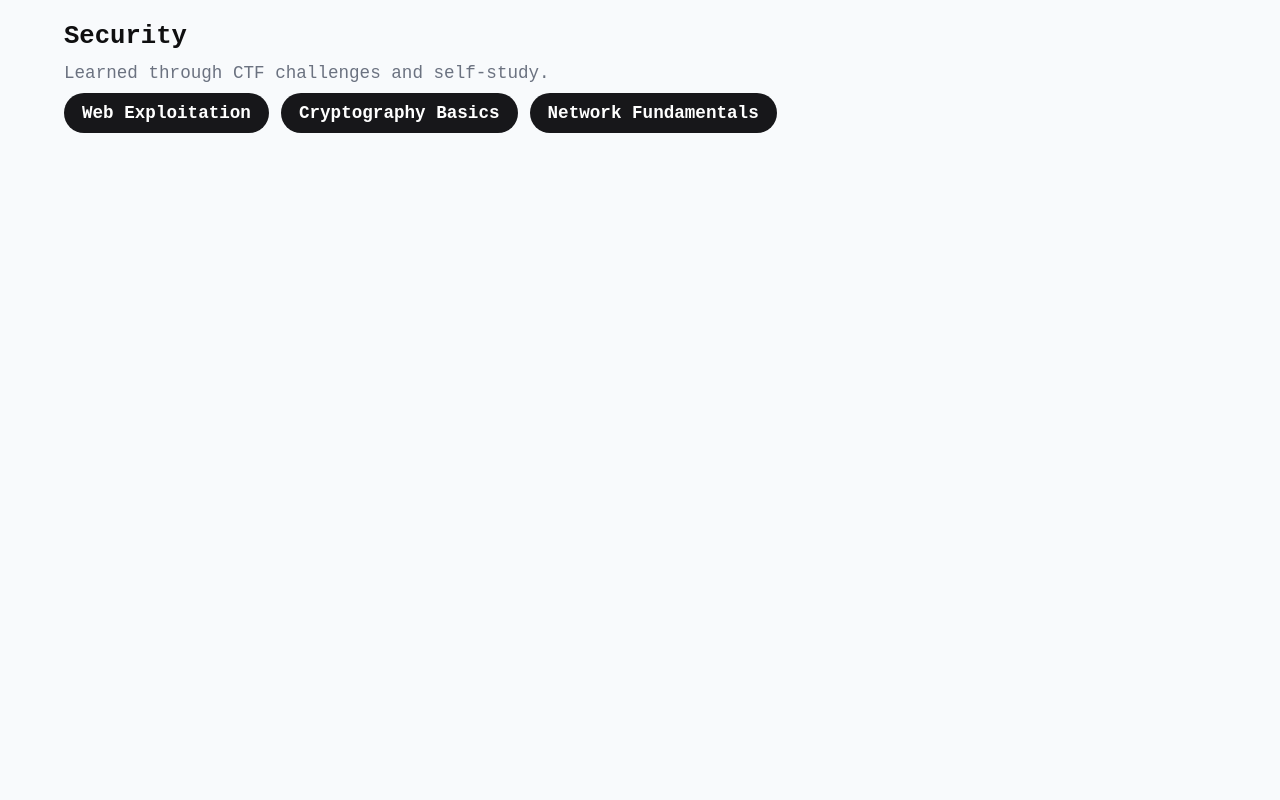
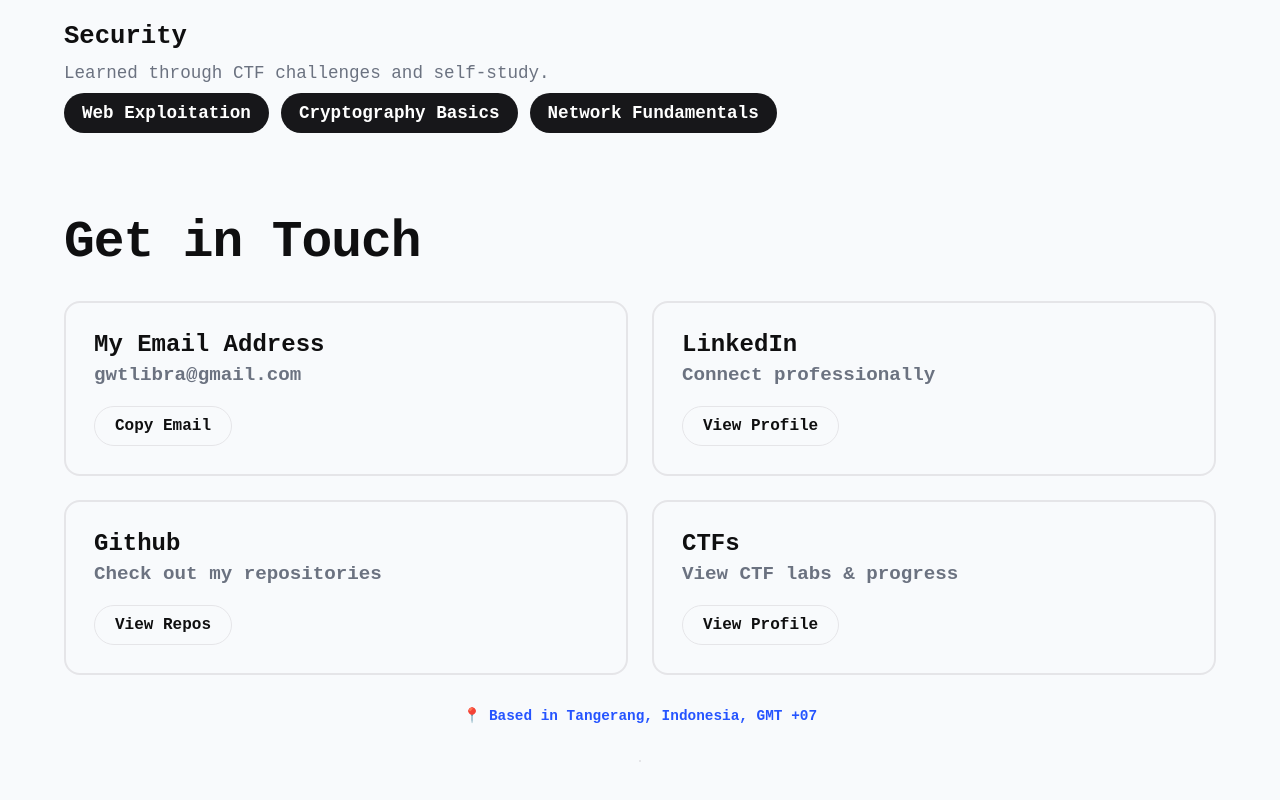
Before and after one commit to GregoryWTz/myportfolio, a React (Vite) app: page / in a window 1280 px wide. Shown: the part 2839-3639 px from the top of the page. Before the commit the page ends 3032 px from the top, so only its background shows below. Built offline with nearby package versions, Linux system fonts and the light colour scheme.

Commit message:
Update8: Contact section, might update later

```diff
--- /dev/null
+++ b/src/components/Contact.jsx
@@ -0,0 +1,86 @@
+import { useState } from "react";
+import "../styles/Contact.css";
+import { useLanguage } from "../context/LanguageContext";
+import { useInView } from "../hooks/useInView";
+
+function ContactCard({ card, copiedLabel }) {
+    const [copied, setCopied] = useState(false);
+
+    const handleCopy = async () => {
+        try {
+            await navigator.clipboard.writeText(card.value);
+            setCopied(true);
+            setTimeout(() => setCopied(false), 2000);
+        } catch (err) {
+            console.error("Failed to copy email:", err);
+        }
+    };
+
+    return (
+        <div className="contact__box">
+            <h3 className="contact__box-title">{card.title}</h3>
+            <p className="contact__box-text">{card.text}</p>
+
+            {card.type === "email" ? (
+                <button
+                    type="button"
+                    className="contact__box-btn"
+                    onClick={handleCopy}
+                >
+                    {copied ? copiedLabel : card.buttonLabel}
+                </button>
+            ) : (
+                <a
+                    href={card.href}
+                    target="_blank"
+                    rel="noopener noreferrer"
+                    className="contact__box-btn"
+                >
+                    {card.buttonLabel}
+                </a>
+            )}
+        </div>
+    );
+}
+
+function Contact() {
+    const { t } = useLanguage();
+    const contact = t.contact;
+    const [titleRef, titleVisible] = useInView();
+    const [rowRef, rowVisible] = useInView({ threshold: 0.1 });
+
+    return (
+        <section id="contact" className="contact">
+            <div className="container">
+                <div className="contact__content">
+                    <h2
+                        ref={titleRef}
+                        className={`contact__title ${titleVisible ? "in-view" : ""}`}
+                    >
+                        {contact.title}
+                    </h2>
+
+                    <div
+                        ref={rowRef}
+                        className={`contact__boxes ${rowVisible ? "in-view" : ""}`}
+                    >
+                        {contact.cards.map((card, i) => (
+                            <ContactCard
+                                key={i}
+                                card={card}
+                                copiedLabel={contact.copiedLabel}
+                            />
+                        ))}
+                    </div>
+
+                    <p className={`contact__location ${rowVisible ? "in-view" : ""}`}>
+                        <span className="contact__location-icon" aria-hidden="true">📍</span>
+                        {contact.location}
+                    </p>
+                </div>
+            </div>
+        </section>
+    );
+}
+
+export default Contact;
--- a/src/components/Cv.jsx
+++ b/src/components/Cv.jsx
@@ -22,10 +22,10 @@ function Cv() {
             {cv.title}
           </h2>
 
-        <div
+          <div
             ref={rowRef}
             className={`cv__row ${rowVisible ? "in-view" : ""}`}
-        >
+          >
             <p
               className={"cv__description"}
             >
@@ -56,7 +56,6 @@ function Cv() {
               </svg>
             </a>
           </div>
-
         </div>
       </div>
     </section>
--- a/src/data/siteData.js
+++ b/src/data/siteData.js
@@ -106,6 +106,41 @@ export const translations = {
             { name: "Cryptography Basics" },
             { name: "Network Fundamentals" },
           ],
+        },
+      ],
+    },
+    contact: {
+      title: "Get in Touch",
+      copiedLabel: "Copied!",
+      location: "Based in Tangerang, Indonesia, GMT +07",
+      cards: [
+        {
+          type: "email",
+          title: "My Email Address",
+          text: "gwtlibra@gmail.com",
+          buttonLabel: "Copy Email",
+          value: "gwtlibra@gmail.com",
+        },
+        {
+          type: "link",
+          title: "LinkedIn",
+          text: "Connect professionally",
+          buttonLabel: "View Profile",
+          href: "https://www.linkedin.com/in/gregorius-william-tanuwijaya-310b34324/",
+        },
+        {
+          type: "link",
+          title: "Github",
+          text: "Check out my repositories",
+          buttonLabel: "View Repos",
+          href: "https://github.com/GregoryWTz",
+        },
+        {
+          type: "link",
+          title: "CTFs",
+          text: "View CTF labs & progress",
+          buttonLabel: "View Profile",
+          href: "https://learn.cylabacademy.org/users/VortexWz",
         },
       ],
     },
@@ -218,5 +253,40 @@ export const translations = {
         },
       ],
     },
+    contact: {
+      title: "Get in Touch",
+      copiedLabel: "Copied!",
+      location: "Based in Jakarta, Indonesia, GMT +07",
+      cards: [
+        {
+          type: "email",
+          title: "My Email Address",
+          text: "gwtlibra@gmail.com",
+          buttonLabel: "Copy Email",
+          value: "gwtlibra@gmail.com",
+        },
+        {
+          type: "link",
+          title: "LinkedIn",
+          text: "Connect professionally",
+          buttonLabel: "View Profile",
+          href: "https://www.linkedin.com/in/gregorius-william-tanuwijaya-310b34324/",
+        },
+        {
+          type: "link",
+          title: "Github",
+          text: "Check out my repositories",
+          buttonLabel: "View Repos",
+          href: "https://github.com/GregoryWTz",
+        },
+        {
+          type: "link",
+          title: "CTFs",
+          text: "View CTF labs & progress",
+          buttonLabel: "View Profile",
+          href: "https://learn.cylabacademy.org/users/VortexWz",
+        },
+      ],
+    },
   },
 };
--- a/src/pages/Home.jsx
+++ b/src/pages/Home.jsx
@@ -4,6 +4,7 @@ import Cv from "../components/Cv";
 import Exp from "../components/Exp";
 import Edu from "../components/Edu";
 import Skills from "../components/Skills";
+import Contact from "../components/Contact";
 
 function Home() {
   return (
@@ -14,6 +15,7 @@ function Home() {
       <Exp />
       <Edu />
       <Skills />
+      <Contact />
     </>
   );
 }
--- /dev/null
+++ b/src/styles/Contact.css
@@ -0,0 +1,100 @@
+.contact {
+  padding: 20px 0 100px;
+}
+
+.contact__title {
+  margin: 0 0 30px;
+  font-size: 3.2rem;
+  font-weight: 800;
+  letter-spacing: -0.02em;
+  color: var(--color-text);
+  opacity: 0;
+}
+
+.contact__title.in-view {
+  animation: slideUp 1s cubic-bezier(0.16, 1, 0.3, 1) both;
+  animation-delay: 0.1s;
+}
+
+.contact__boxes {
+  display: grid;
+  grid-template-columns: 1fr 1fr;
+  gap: 24px;
+  margin-bottom: 32px;
+  opacity: 0;
+}
+
+.contact__boxes.in-view {
+  animation: slideUp 0.8s cubic-bezier(0.16, 1, 0.3, 1) both;
+  animation-delay: 0.15s;
+}
+
+.contact__box {
+  display: flex;
+  flex-direction: column;
+  gap: 6px;
+  padding: 28px;
+  border: 2px solid var(--color-border);
+  border-radius: var(--radius-md);
+}
+
+.contact__box-title {
+  margin: 0;
+  font-size: 1.5rem;
+  font-weight: 800;
+  color: var(--color-text);
+}
+
+.contact__box-text {
+  margin: 0 0 14px;
+  font-size: 1.2rem;
+  font-weight: 600;
+  color: var(--color-text-muted);
+}
+
+.contact__box-btn {
+  align-self: flex-start;
+  padding: 10px 20px;
+  border-radius: var(--radius-full);
+  border: 1px solid var(--color-border);
+  background: transparent;
+  color: var(--color-text);
+  font-size: 1rem;
+  font-weight: 600;
+  font-family: inherit;
+  cursor: pointer;
+  transition: background 0.15s ease, color 0.15s ease, border-color 0.15s ease;
+}
+
+.contact__box-btn:hover {
+  background: var(--color-dark);
+  color: #fff;
+  border-color: var(--color-dark);
+}
+
+.contact__location {
+  display: flex;
+  align-items: center;
+  justify-content: center;
+  gap: 8px;
+  margin: 10px 0 0;
+  font-size: 0.9rem;
+  font-weight: 600;
+  color: var(--color-accent);
+  opacity: 0;
+}
+
+.contact__location.in-view {
+  animation: slideUp 1s cubic-bezier(0.16, 1, 0.3, 1) both;
+  animation-delay: 0.2s;
+}
+
+.contact__location-icon {
+  color: #e63946;
+}
+
+@media (max-width: 700px) {
+  .contact__boxes {
+    grid-template-columns: 1fr;
+  }
+}
```
